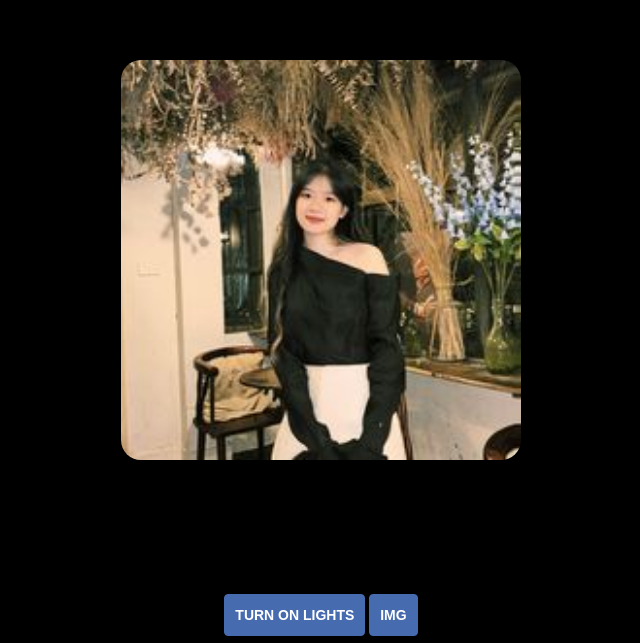
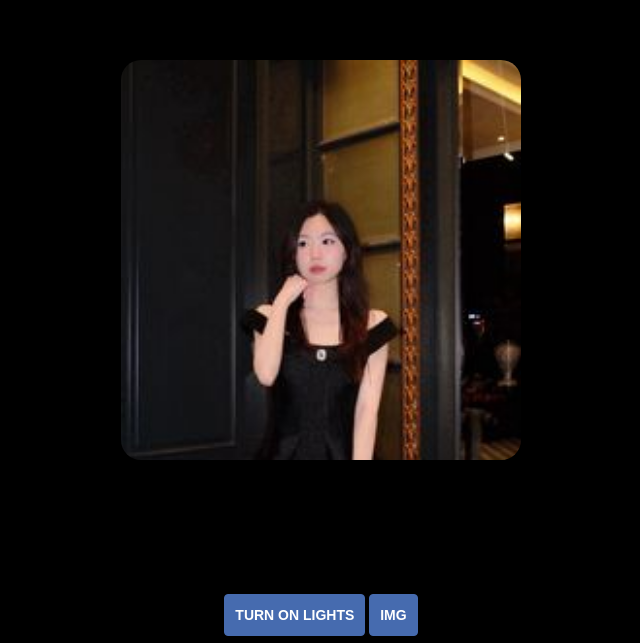
Before and after one commit to Chaun09/HPBD, a plain HTML site: page index.html in a window 1280 px wide. Shown: the part 157-800 px from the top of the page, without its empty margins (319-959 px from the left). Drawn offline with Linux system fonts and the light colour scheme.

Commit message:
Update index.html

```diff
--- a/index.html
+++ b/index.html
@@ -98,7 +98,7 @@
 
         </div>
         <div class="col-md-12 text-center">
-            <img src="imgs/linh.jpg" height="400px" onpause="1" id="1" style="border-radius: 20px;" class="bannar1">
+            <img src="imgs/linhbb.jpg" height="400px" onpause="1" id="1" style="border-radius: 20px;" class="bannar1">
 
 
         </div>
```
